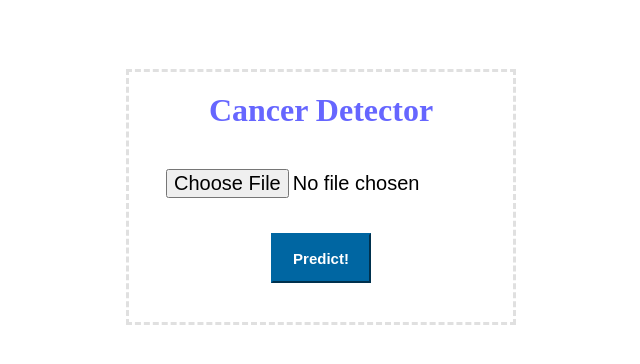
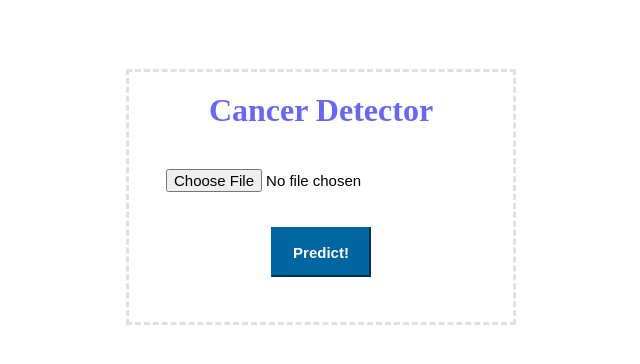
Before and after one commit to PujithaKurakula/Breast-Cancer-Detection-DL, a Flask app: page / in a window 1280 px wide. Shown: the part 100-464 px from the top of the page, without its empty margins (319-959 px from the left). Run offline with Flask 2, Linux system fonts and the light colour scheme.

Commit message:
Update index.html

```diff
--- a/templates/index.html
+++ b/templates/index.html
@@ -79,7 +79,7 @@
 	padding-left : 20px;
 	padding-top : 40px;
 	width : 350px;
-	font-size : 13px;
+	font-size : 10px;
 }
 
 input[type=button], input[type=submit], input[type=reset] {
@@ -112,7 +112,7 @@ p{
 
 .input100
 {
-	font-size : 20px;
+	font-size : 15px;
 
 }
 
```
